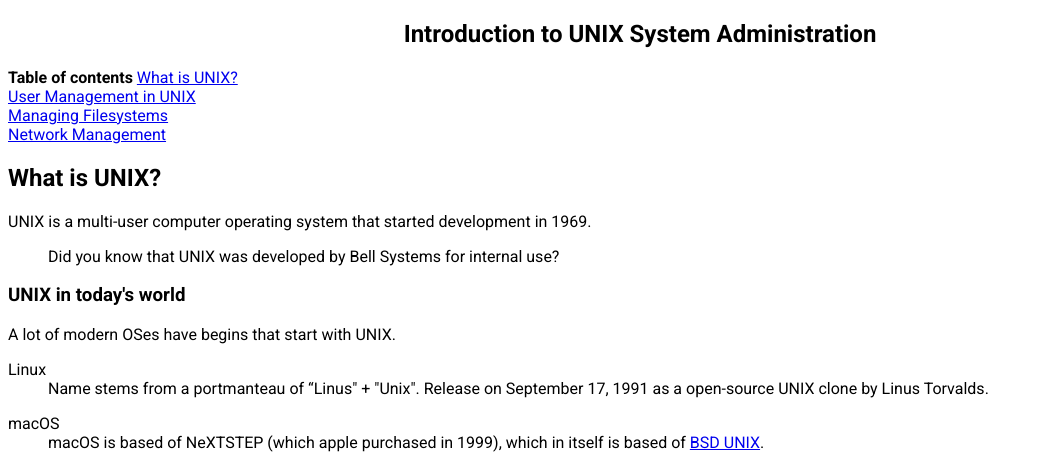
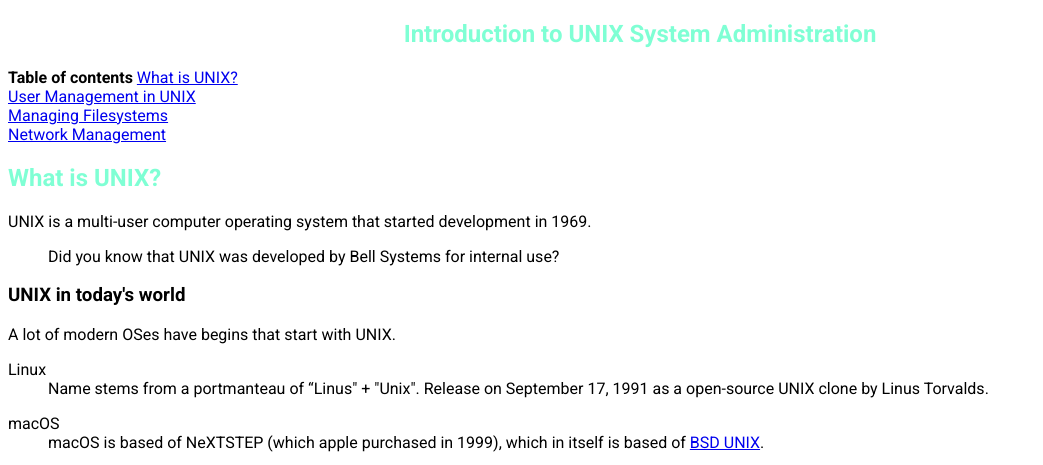
Before and after one commit to raymondjcarroll/Semantic-Web-Development, a plain HTML site: page index.html in a window 1280 px wide. Shown: the top 465 px of the page, without its empty margins (0-1043 px from the left). Drawn offline with Linux system fonts and the light colour scheme.

Commit message:
CSS Edit

```diff
--- a/css/main.css
+++ b/css/main.css
@@ -4,4 +4,4 @@
 
 * {/* margin: 0; padding: 0; */ font-family: "Roboto", sans-serif;}
 h1 {text-align: center;}
-h1 h2 {color: aquamarine;}
+h1, h2 {color: aquamarine;}
```
